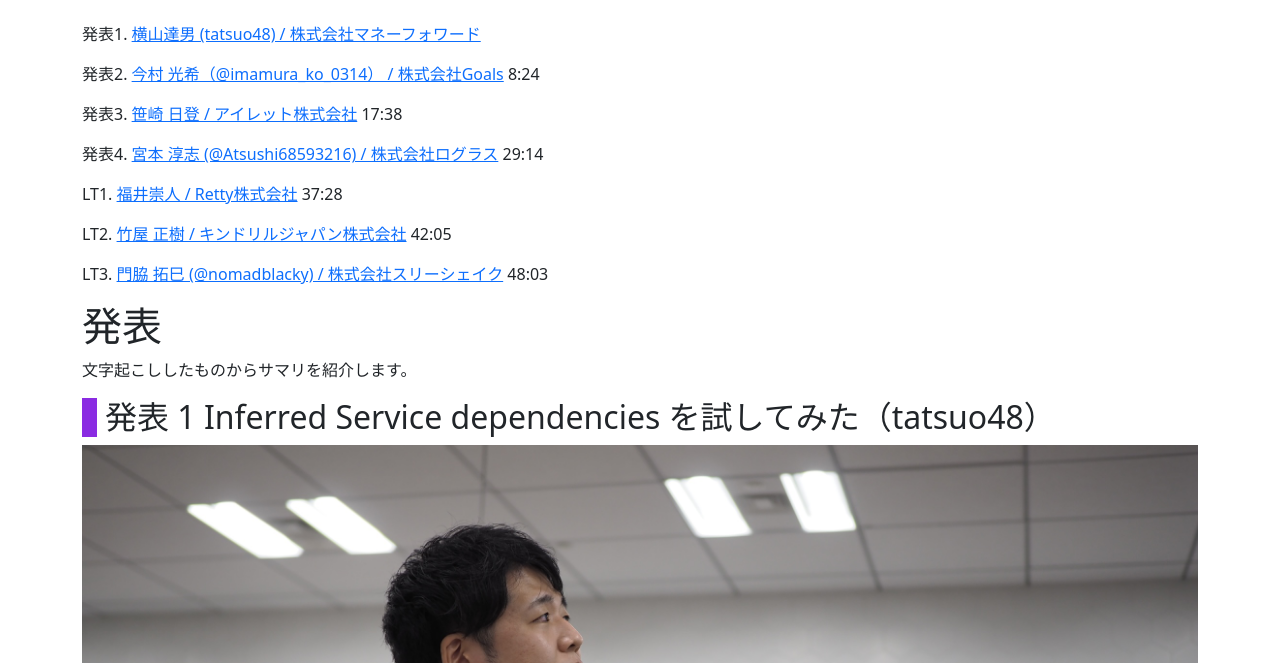
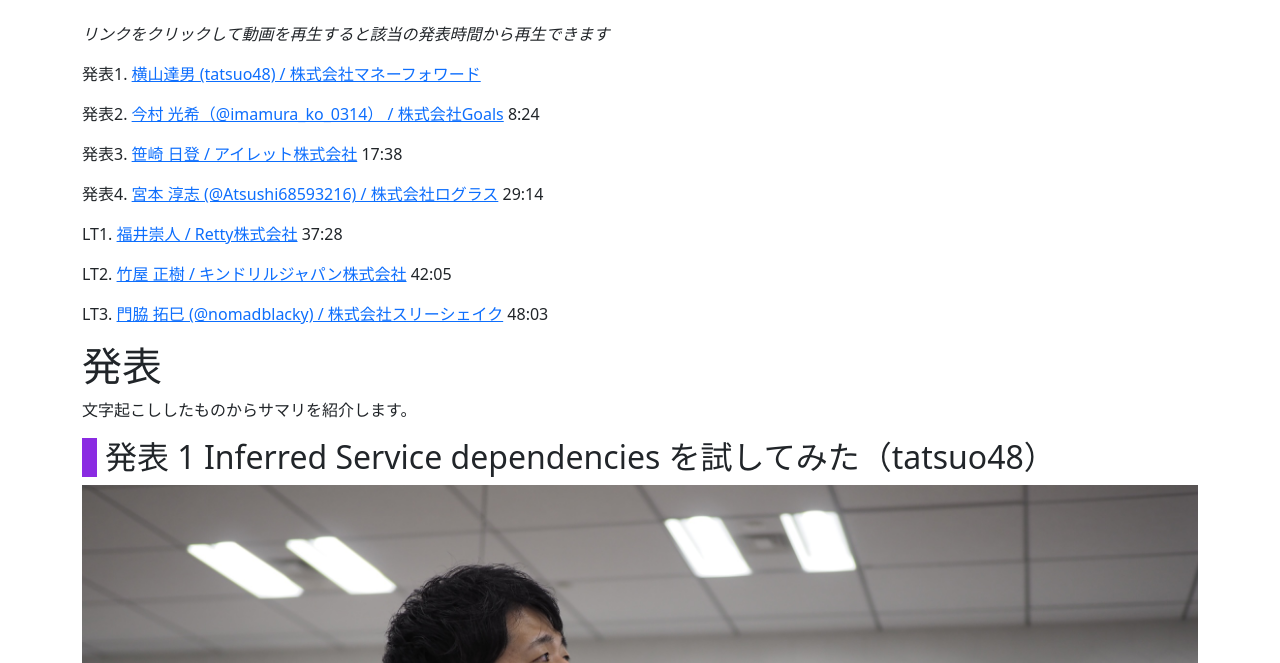
Before and after one commit to jdd-ug/jdd-ug.github.io, a Jekyll site: the page built from _posts/2024-11-20-jssug6.md, in a window 1280 px wide and 900 px high, scrolled down 479 px, cut to the strip 237-900 px from the top of the window. Built offline with Jekyll 4.4.1, drawn with Linux system fonts in a browser that asks for light colours; a script that is not in the unit is left out; comment, search, counter and statistics services are not loaded.

Commit message:
Add description

```diff
--- a/_posts/2024-11-20-jssug6.md
+++ b/_posts/2024-11-20-jssug6.md
@@ -13,6 +13,8 @@ Datadog Office で開催しました。
 今回はリアルとリモートのハイブリットにチャレンジしました。録画は以下の YouTube でご覧いただけます。
 
 <iframe id="youtube-iframe" width="560" height="315" src="https://www.youtube.com/embed/WiCaKobpaUk" title="YouTube video player" frameborder="0" allow="accelerometer; autoplay; clipboard-write; encrypted-media; gyroscope; picture-in-picture; web-share" referrerpolicy="strict-origin-when-cross-origin" style="margin-bottom: 20px;" allowfullscreen></iframe>
+
+_リンクをクリックして動画を再生すると該当の発表時間から再生できます_
 
 <p>発表1. <a href="#video" onclick="setVideoTime(0)">横山達男 (tatsuo48) / 株式会社マネーフォワード</a></p>
 <p>発表2. <a href="#video" onclick="setVideoTime(504)">今村 光希（@imamura_ko_0314） / 株式会社Goals</a> 8:24</p>
```
